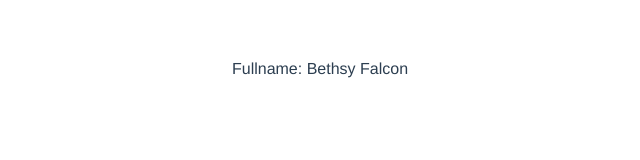
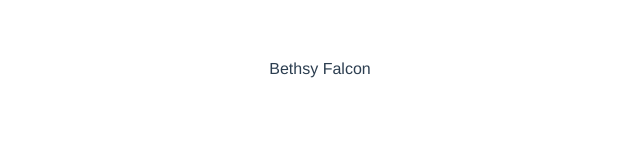
Before and after one commit to Bethsyf/new-project-vue, a Vue app: page / in a window 1280 px wide. Shown: the top 160 px of the page, without its empty margins (320-960 px from the left). Built offline with nearby package versions, Linux system fonts and the light colour scheme.

Commit message:
add context attri, expose

```diff
--- a/src/App.vue
+++ b/src/App.vue
@@ -1,5 +1,5 @@
 <template>
-  <HomeV first-name="Bethsy" last-name="Falcon"></HomeV>
+  <HomeV first-name="Bethsy" last-name="Falcon" otro="algo"></HomeV>
 </template>
 
 <script>
--- a/src/components/HomeV.vue
+++ b/src/components/HomeV.vue
@@ -1,5 +1,5 @@
 <template>
-  <div>Fullname: {{ fullName }}</div>
+  <div>{{ fullName }}</div>
 </template>
 
 <script>
@@ -7,19 +7,22 @@ import { toRefs, computed } from "vue";
 
 export default {
   props: {
-  firstName: String,
-  lastName: String
+    firstName: String,
+    lastName: String,
   },
-  setup(props) {
-   const {firstName, lastName} = toRefs(props);
+  setup(props, { expose }) {
+    const { firstName, lastName } = toRefs(props);
 
-   const fullName = computed(()=>{
-    return `${firstName.value} ${lastName.value}`;
-   })
+    const fullName = computed(() => {
+      return `${firstName.value} ${lastName.value}`;
+    });
 
+    expose({
+      fullName,
+    });
 
     return {
-      fullName
+      fullName,
     };
   },
 };
```
